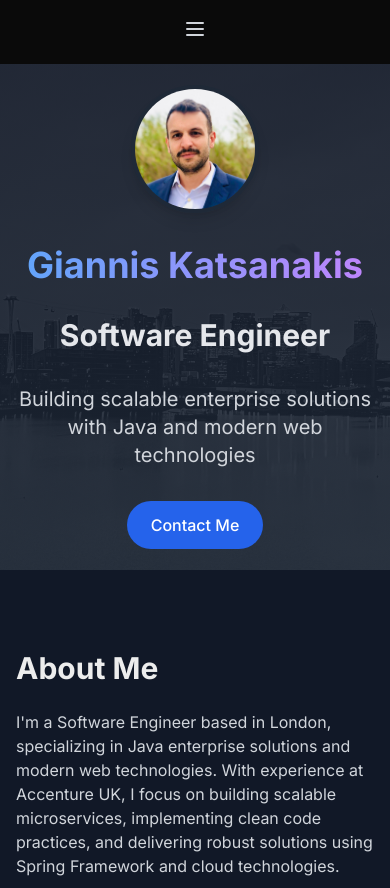
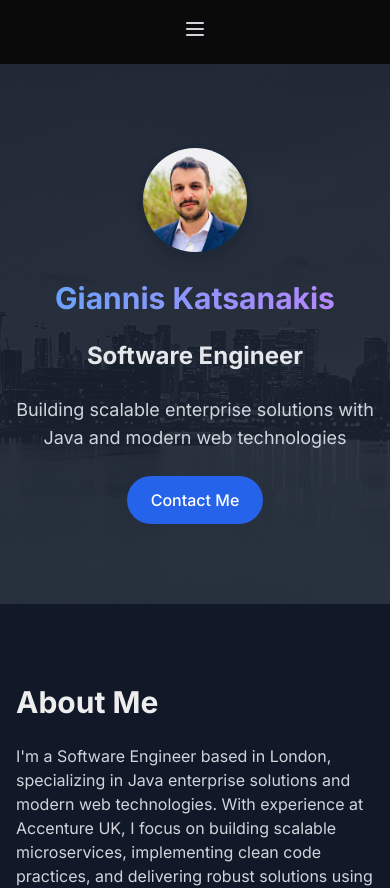
Before and after one commit to gianniskatsa/per-portfolio, a Next.js app in the folder portfolio/: page / in a window 390 px wide. Shown: the top 888 px of the page. Built offline with nearby package versions, Linux system fonts and the light colour scheme.

Commit message:
Update hero section and footer

```diff
--- a/portfolio/app/components/layout/Footer.tsx
+++ b/portfolio/app/components/layout/Footer.tsx
@@ -53,7 +53,7 @@ const Footer = () => {
               Quick Links
             </h3>
             <ul className="space-y-3">
-              {["Home", "Projects", "Blog", "Contact"].map((item) => (
+              {["Home", "About", "Contact"].map((item) => (
                 <li key={item}>
                   <Link
                     href={`/${item.toLowerCase() === "home" ? "" : item.toLowerCase()}`}
--- a/portfolio/app/page.tsx
+++ b/portfolio/app/page.tsx
@@ -36,7 +36,7 @@ export default function Home() {
   return (
     <div className="min-h-screen">
       {/* Hero Section */}
-      <section className="relative h-[60vh] flex items-center justify-center overflow-hidden">
+      <section className="relative min-h-[60vh] md:h-[60vh] flex items-center justify-center overflow-hidden py-20 md:py-0">
         <div className="absolute inset-0">
           <Image
             src="/images/hero/london-docklands-hero.jpg"
@@ -52,9 +52,9 @@ export default function Home() {
             initial="initial"
             animate="animate"
             variants={fadeIn}
-            className="text-center space-y-8"
+            className="text-center space-y-6 md:space-y-8"
           >
-            <div className="relative w-32 h-32 mx-auto mb-8">
+            <div className="relative w-28 h-28 md:w-32 md:h-32 mx-auto mb-6 md:mb-8">
               <Image
                 src="/images/hero/profile.jpg"
                 alt="Giannis Katsanakis"
@@ -63,13 +63,13 @@ export default function Home() {
                 priority
               />
             </div>
-            <h1 className="text-4xl sm:text-6xl font-bold bg-clip-text text-transparent bg-gradient-to-r from-blue-600 to-purple-600 dark:from-blue-400 dark:to-purple-400">
+            <h1 className="text-3xl sm:text-4xl md:text-6xl font-bold bg-clip-text text-transparent bg-gradient-to-r from-blue-600 to-purple-600 dark:from-blue-400 dark:to-purple-400">
               Giannis Katsanakis
             </h1>
-            <h2 className="text-3xl sm:text-4xl font-bold text-gray-800 dark:text-gray-200 mt-4">
+            <h2 className="text-2xl sm:text-3xl md:text-4xl font-bold text-gray-800 dark:text-gray-200 mt-3 md:mt-4">
               Software Engineer
             </h2>
-            <p className="text-xl sm:text-2xl text-gray-600 dark:text-gray-300 max-w-2xl mx-auto">
+            <p className="text-lg sm:text-xl md:text-2xl text-gray-600 dark:text-gray-300 max-w-2xl mx-auto">
               Building scalable enterprise solutions with Java and modern web technologies
             </p>
             <div className="flex justify-center">
```
